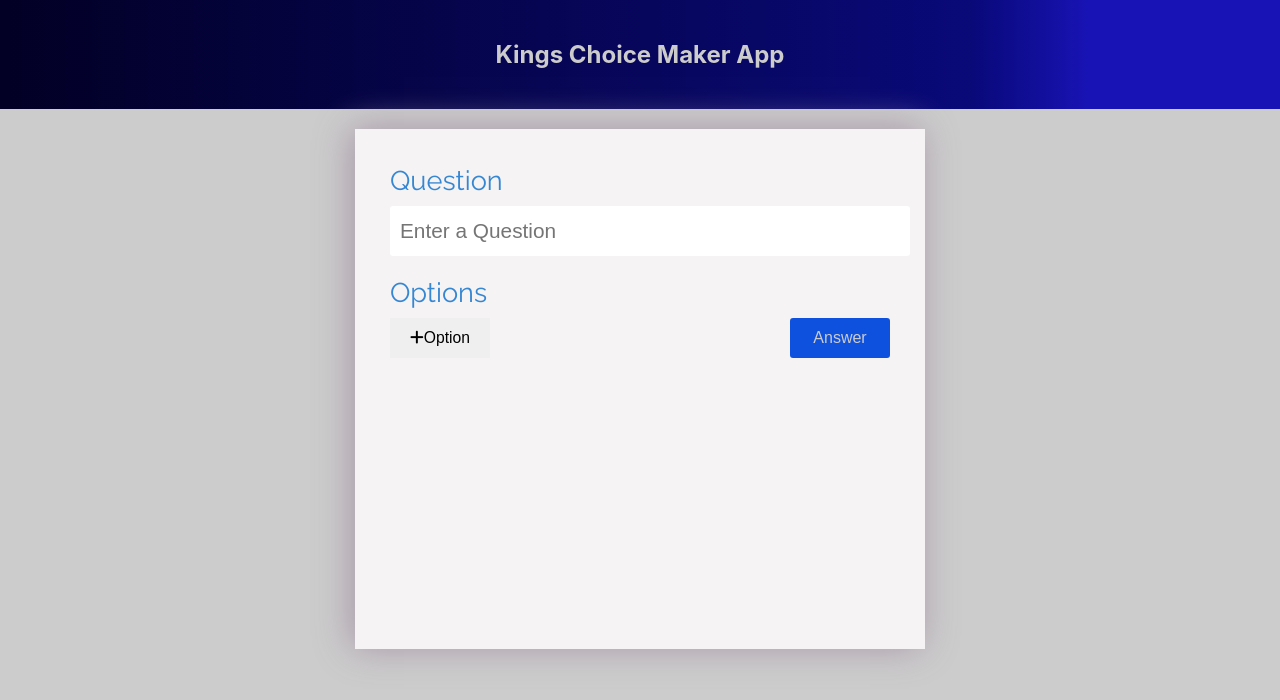
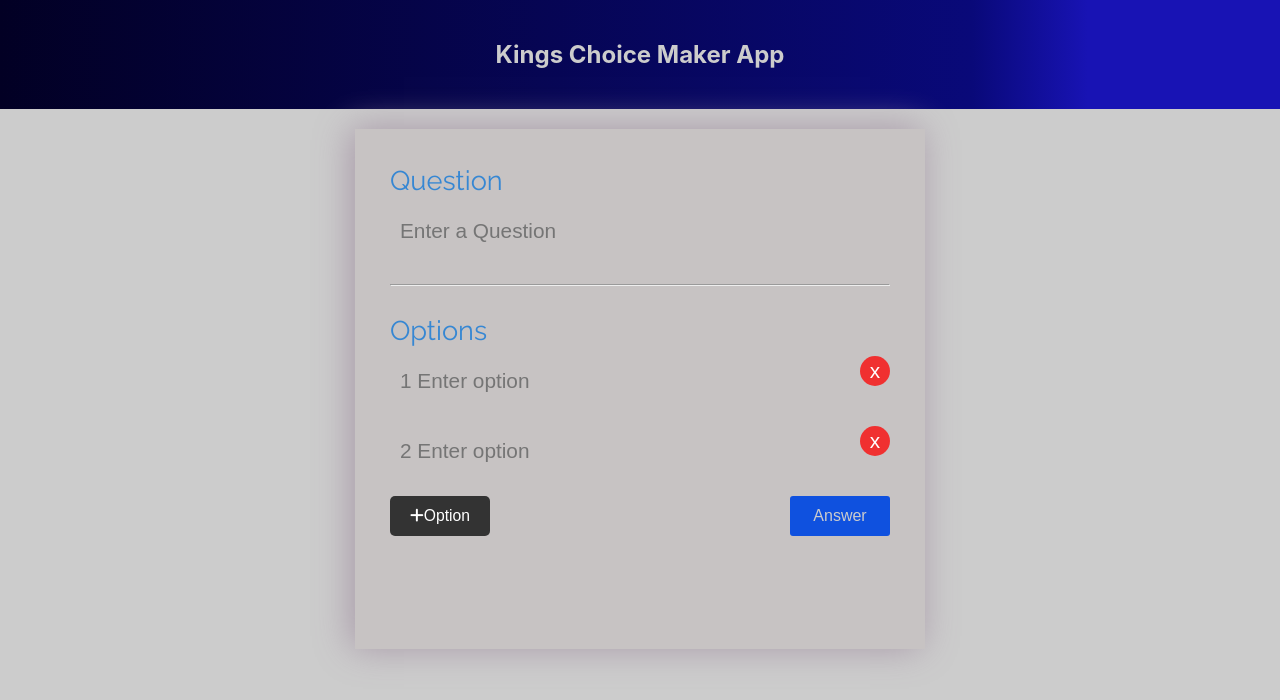
Before and after one commit to Kingscliq/kings-choice-maker-app, a React (Create React App) app: page / in a window 1280 px wide. Shown: the top 700 px of the page. Built offline with nearby package versions, Linux system fonts and the light colour scheme.

Commit message:
working on the styles

```diff
--- a/src/components/Decision.js
+++ b/src/components/Decision.js
@@ -13,13 +13,14 @@ import React, { Component } from 'react'
 const divStyle ={
     display: 'grid',
     gridTemplateColumns: '1fr 1fr',
-    width: '500px',
+    width: '760px',
     margin: '20px auto',
     height: '450px',
     padding: '35px',
     background: 'rgb(245, 243, 243)',
     boxShadow: '-4px -1px 34px 0px rgba(168,153,168,1)',
-    gridColumnGap: '20px'
+    gridColumnGap: '20px',
+    borderRadius: '30px'
 }
 const ul = {
     listStyleType : 'none',
@@ -61,6 +62,10 @@ const icon={
     marginLeft: '10px',
     fontSize: '1rem'
 }
+const heading_3 = {
+    color: '#93b8f5',
+
+}
 
 export class Decision extends Component {
    constructor(props){
@@ -70,21 +75,6 @@ export class Decision extends Component {
 
         }
    }
-
-//    checkPopularity = () =>{
-
-//     const {questionsPop} = this.state
-
-//     console.log(questionsPop);
-
-//     // questionsPop.forEach((question) => console.log(question))
-
-//     //     return questionsPop.sort((x,y) =>
-//     //           questionsPop.filter(v => v===x).length
-//     //         - questionsPop.filter(v => v===y).length
-//     //     ).pop();
-
-// }
 
    handleRandomAns = ()=> {
     let options,randomValue;
@@ -113,25 +103,21 @@ const mostFrequentQ = getMostFrequentQuestion(this.questionsPop)
         return (
             <div style={divStyle}>
                 <div>
-                    <h1 style={heading}>Heres Your Random Answer</h1>
-                    <h3>{questions}</h3>
-                    <h4>Decision: &nbsp;{randomAnswer}</h4>
+                    <h1 style={heading}><strong>Question: </strong>{questions}</h1>
+                    <h3 style={heading_3}>Decision: <span style={{color:'#4287f5', fontFamily: '"Raleway", sans-serif'}}>{randomAnswer}</span></h3>
+                    <h4>&nbsp;Other Options</h4>
                         <ul style={ul}>
 
-                           {/* {options.map(option, index) => } */}
 
                                 {options.map((option, index) => <li style={li}>{option}</li>)}
                             <br/>
                         </ul>
                 </div>
                 <div>
-                    <button style={mainBtn} onClick={()=> {
+                    <button style={mainBtn} onClick={this.handleRandomAns} >
+                        <i className="fas fa-redo"></i>&nbsp; &nbsp; Get Another Choice</button>
 
-                        console.log('Button CLicked')
-                    }}>
-                        <i className="fas fa-redo"></i>Check Again?</button>
-                    <button style={buttonDiv} onClick={back}> Ask Another Random Question<i style={icon} className="fas fa-arrow-alt-circle-right"></i>&nbsp;</button>
-                    <button style={buttonDiv} onClick={this.handleRandomAns}>Get Another Random Answer<i style={icon} className="fas fa-arrow-alt-circle-right"></i>&nbsp;</button>
+                    <button style={buttonDiv} onClick= {back}>Ask Another Questionr<i style={icon} className="fas fa-arrow-alt-circle-right"></i>&nbsp;</button>
                 </div>
                 <div>
                     <p>
--- a/src/components/MainApp.js
+++ b/src/components/MainApp.js
@@ -17,7 +17,7 @@ export class MainApp extends Component {
         this.state = {
             step: 1,
             questions:'',
-            options: [],
+            options: ['', ''],
             questionsPop: []
 
 
--- a/src/components/Questions.js
+++ b/src/components/Questions.js
@@ -9,7 +9,7 @@ export class Questions extends Component {
 
                     <form  onSubmit={mainProcess}>
                     <div>
-                            <label for="questions">Question</label>
+                            <label for="questions">Question</label><br/>
                             <input type="text"
                                 className="form-control"
                                 placeholder="Enter a Question"
@@ -18,11 +18,13 @@ export class Questions extends Component {
                             }
                             value={questions}
                             />
+                            <hr/>
                             <br/>
                             <label htmlFor="options">Options</label>
                                 { options.map((option, index) => {
                                     return(
-                                        <>
+                                        <div className="input">
+                                            <div>
                                         <input
                                             type="text"
                                             className=" form-control"
@@ -32,12 +34,15 @@ export class Questions extends Component {
 
 
                                     />
-                                    <button className='btn' onClick={(e)=> {
+                                    </div>
+                                    <div>
+                                    <button className='btn-danger' onClick={(e)=> {
                                             e.preventDefault()
                                             // checkPopularity
                                             removeInputField(e)
                                     }}>x</button>
-                                    </>
+                                    </div>
+                                    </div>
                                     )
 
                                 })
--- a/src/components/myStyle.css
+++ b/src/components/myStyle.css
@@ -20,21 +20,29 @@ h1{
     margin: 20px auto;
     height: 450px;
     padding: 35px;
-    background: rgb(245, 243, 243);
+    background: rgb(199, 195, 195);
     box-shadow: -4px -1px 34px 0px rgba(168,153,168,1);
+
+
+}
+.input{
+    display: flex;
+    justify-content: space-between;
 
 
 }
 .form-control{
     height: 30px;
-    width: 100%;
+    width: 70%;
     padding: 10px;
     border-radius: 3px;
     display: inline-block;
     margin-bottom: 20px;
     font-size: 1.3rem;
     border: none;
-    outline-color: rgb(175, 175, 223);
+    width: 80%;
+    background-color: transparent
+
 
 }
 label{
@@ -52,6 +60,17 @@ label{
     font-size: .98rem;
     cursor: pointer;
 }
+.btn-default{
+    border: none;
+    padding: 5px 10px;
+    height: 40px;
+    width: 100px;
+    font-size: .98rem;
+    cursor: pointer;
+    color: white;
+    background-color: #333;
+    border-radius: 5px;
+}
 .btn-div{
     display: flex;
     justify-content: space-between;
@@ -68,6 +87,16 @@ label{
     transition-timing-function: ease-in-out;
 
 }
+.btn-danger{
+    background-color: #f03030;
+    color: white;
+    font-size: 1.3rem;
+    border-radius: 50%;
+    outline: none;
+    border: none;
+    width: 30px;
+    height: 30px
+}
 .btn-success:hover{
     opacity: 0.6;
     height: 40px;
```
